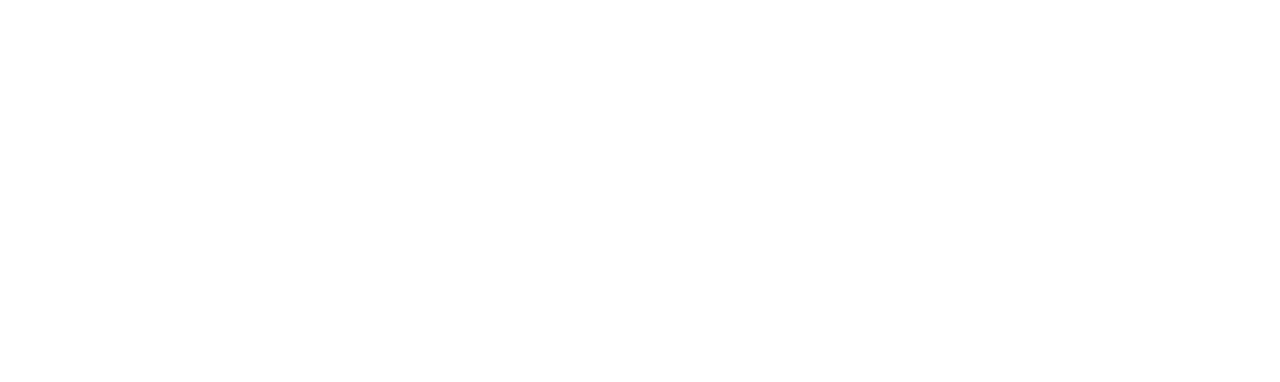
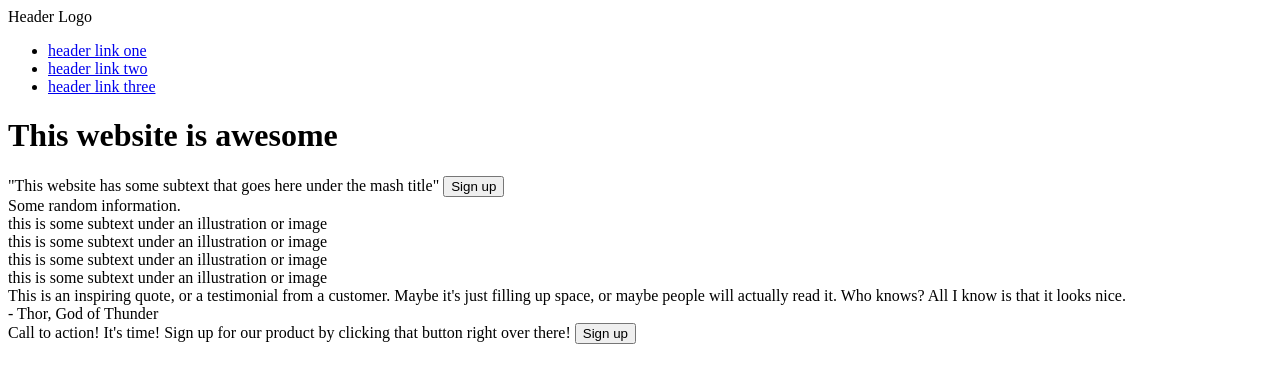
Before and after one commit to rbayas97/landing-website, a plain HTML site: page index.html in a window 1280 px wide. Drawn offline with Linux system fonts and the light colour scheme.

Commit message:
Add content to index.html

```diff
--- a/index.html
+++ b/index.html
@@ -7,6 +7,48 @@
     </head>
 
     <body>
+        <div class="header">
+            Header Logo
+            <ul>
+                <li><a href="#">header link one</a></li>
+                <li><a href="#">header link two</a></li>
+                <li><a href="#">header link three</a></li>
+            </ul>
+        </div>
+
+        <div class="container-1">
+            <h1> This website is awesome</h1>
+            "This website has some subtext that goes here under the mash title"
+            <button>Sign up</button>
+        </div>
+
+        <div class="container-2">
+            Some random information.
+                <div class="rectangle-container">
+                    <div class="rectangle-1"></div>
+                        this is some subtext under an illustration or image
+                    <div class="rectangle-2"></div>
+                        this is some subtext under an illustration or image
+                    <div class="rectangle-3"></div>
+                        this is some subtext under an illustration or image
+                    <div class="rectangle-4"></div>
+                        this is some subtext under an illustration or image
+                </div>
+        </div>
+
+        <div class="container-3">
+            <div class="text-1">This is an inspiring quote, or a testimonial from a customer. Maybe it's just filling up space, or maybe people will actually read it. Who knows? All I know is that it looks nice.</div>
+            <div class="text-2">- Thor, God of Thunder</div>
+        </div>
+
+        <div class= "container-4">
+            Call to action! It's time!
+            Sign up for our product by clicking that button right over there!
+            <button> Sign up</button>
+        </div>
+
+
+        </div>
 
     </body>
 </html>
```
